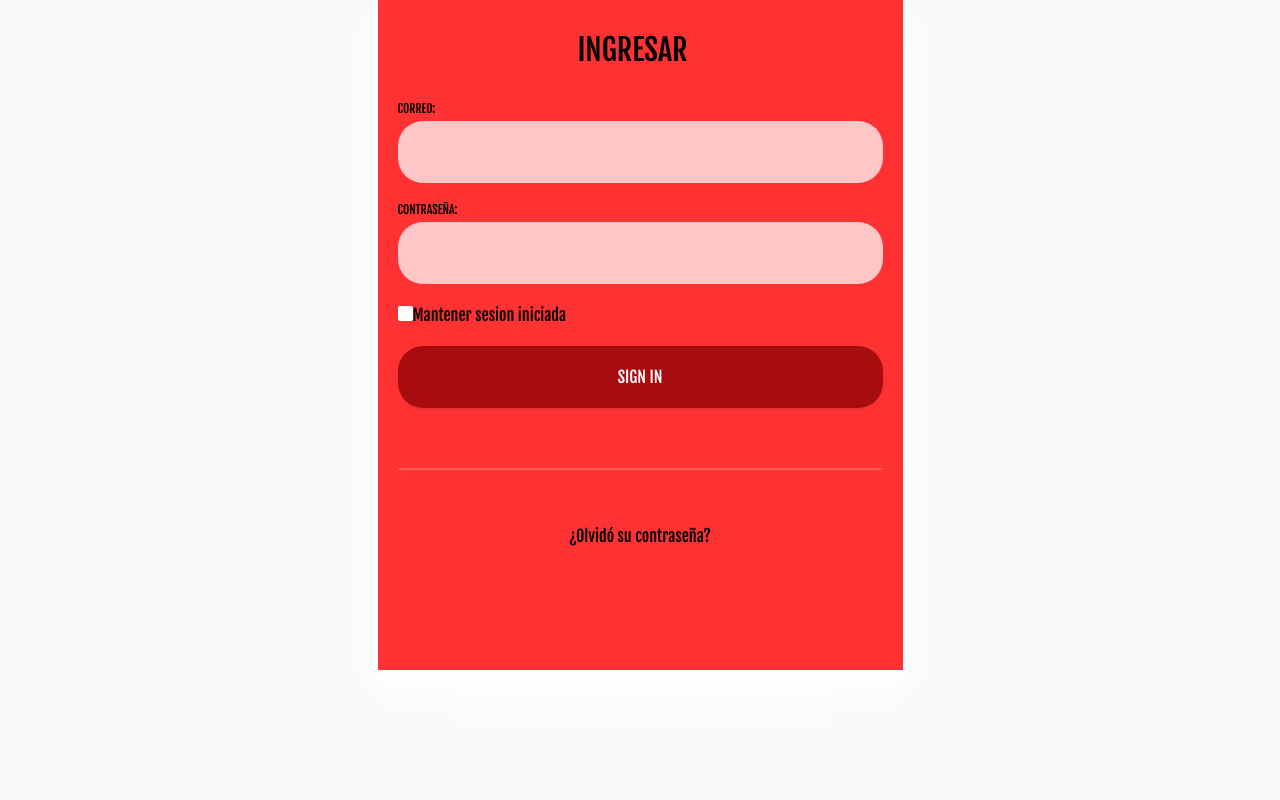
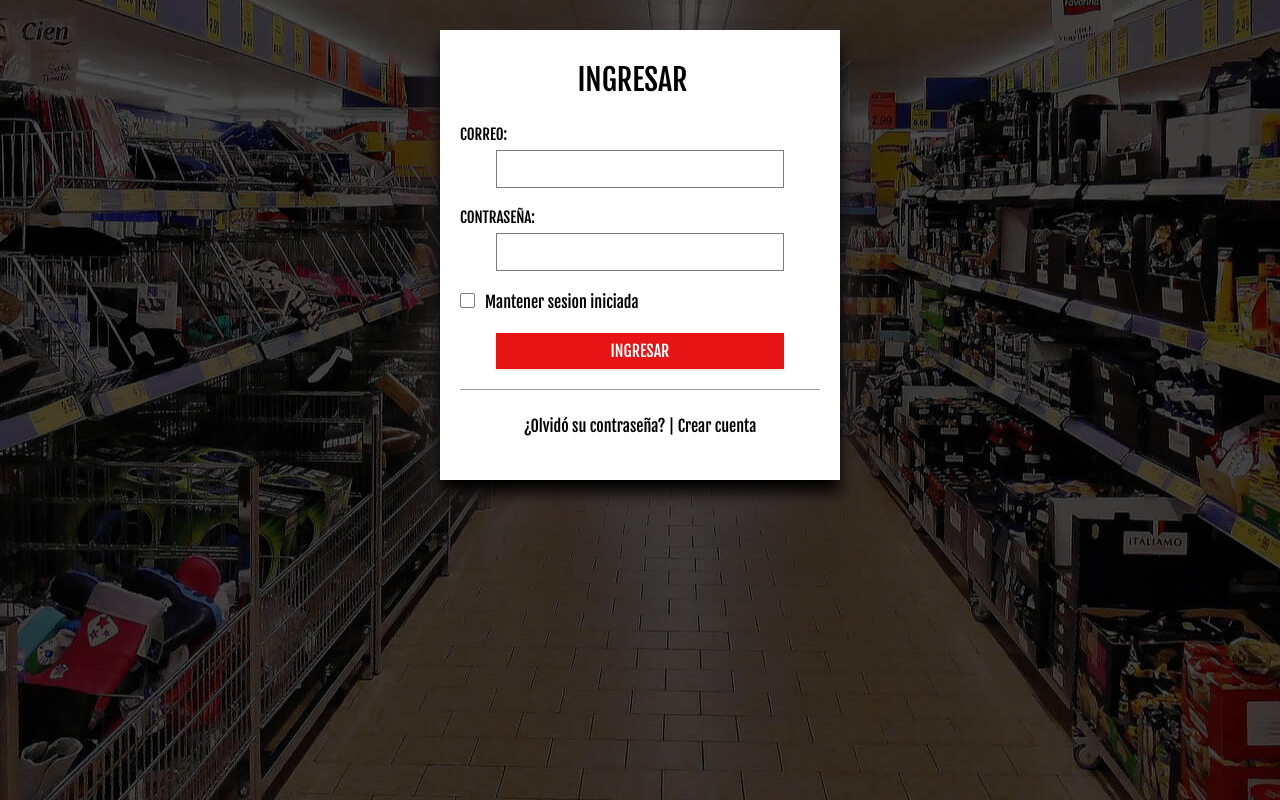
Before and after one commit to Sebas-TM/BodegaYasumiWeb, a React (Vite) app in the folder Bodega-Yasumi/: page /login in a window 1280 px wide. Built offline with nearby package versions, Linux system fonts and the light colour scheme.

Commit message:
login y register modificado

```diff
--- a/Bodega-Yasumi/src/assets/scss/components/login/login.scss
+++ b/Bodega-Yasumi/src/assets/scss/components/login/login.scss
@@ -4,7 +4,6 @@
 //     box-sizing: border-box;
 //     font-family: 'Roboto', sans-serif;
 // }
-
 
 /*body{
 	margin:0;
@@ -13,25 +12,52 @@
 	font:600 16px/18px 'Open Sans',sans-serif;
 }*/
 
-*,:after,:before{box-sizing:border-box}
-.clearfix:after,.clearfix:before{content:'';display:table}
-.clearfix:after{clear:both;display:block}
-a{color:inherit;text-decoration:none}
+@import '../../base/global';
+*,
+:after,
+:before {
+    box-sizing: border-box
+}
 
-.login-wrap{
-	width:100%;
-	margin:auto;
-	max-width:525px;
-	min-height:670px;
-	position:relative;
-	box-shadow:0 12px 15px 0 #fff,0 17px 50px 0 rgba(255, 255, 255, 1);
+body {
+    background-image: url(../../../../../background.jpg);
+    background-position: center;
+    background-repeat: no-repeat;
 }
-.login-html{
-	width:100%;
-	height:100%;
-	position:absolute;
-	padding: 2rem;
-	background:#ff3233;
+
+.clearfix:after,
+.clearfix:before {
+    content: '';
+    display: table
+}
+
+.clearfix:after {
+    clear: both;
+    display: block
+}
+
+a {
+    color: inherit;
+    text-decoration: none
+}
+
+.login-wrap {
+    width: 100%;
+    margin: auto;
+    margin-top: 3rem;
+    max-width: 40rem;
+    min-height: 45rem;
+    position: relative;
+    box-shadow: 0 12px 15px 0 rgb(0, 0, 0), 0 17px 50px 0 rgb(62, 52, 52);
+    // box-shadow: 0 12px 15px 0 rgba(0, 0, 0, 0.623);
+}
+
+.login-html {
+    width: 100%;
+    height: 100%;
+    position: absolute;
+    padding: 2rem;
+    background: #ffffff;
 }
 
 // .login-html .sign-in-htm,
@@ -46,105 +72,136 @@ a{color:inherit;text-decoration:none}
 // 	transition:all .4s linear;
 // }
 .login-html .sign-in,
-.login-form .group .check{
-	display:none;
+.login-form .group .check {
+    display: none;
 }
+
 .login-html .tab,
 .login-form .group .label,
-.login-form .group .button{
-	text-transform:uppercase;
-}
-.login-html .tab{
-	font-size:30px;
-	text-align: center;
-	margin-right:15px;
-	padding-bottom:5px;
-	margin:0 15px 10px 0;
-	display:inline-block;
-	border-bottom:2px solid transparent;
-}
-.login-html .sign-in:checked + .tab{
-	color:rgb(0, 0, 0);
-	border-color:#eeeeee;
-}
-.login-form{
-	min-height:345px;
-	position:relative;
-	perspective:1000px;
-	transform-style:preserve-3d;
-}
-.login-form .group{
-	margin-bottom:15px;
-}
-.login-form .group .label,
-.login-form .group .input{
-	width:100%;
-	color:rgb(95, 92, 92);
-	display:block;
+.login-form .group .button {
+    text-transform: uppercase;
 }
 
+.login-html .tab {
+    font-size: 3rem;
+    text-align: center;
+    margin: 0 1.5rem 1rem 0;
+    display: inline-block;
+}
 
-.login-form .group .button{
-	width:100%;
-	color:rgb(255, 255, 255);
-	display:block;
+.login-html .sign-in:checked+.tab {
+    color: rgb(0, 0, 0);
+    border-color: #eeeeee;
 }
+
+.login-form {
+    min-height: 35rem;
+    position: relative;
+    perspective: 1000px;
+    transform-style: preserve-3d;
+}
+
+.login-form .group {
+    margin-bottom: 1.5rem;
+}
+
+.login-form .group .label,
+.login-form .group .input {
+    width: 100%;
+    color: rgb(0, 0, 0);
+    display: block;
+}
+
+.login-form .group .label {
+    font-size: 1.5rem;
+    color: black;
+}
+
+.login-form .group .button {
+    width: 100%;
+    color: rgb(255, 255, 255);
+    display: block;
+    transition: .4s;
+    &:hover {
+        cursor: pointer;
+        transform: scale(1.1);
+    }
+}
+
 .login-form .group .input,
-.login-form .group .button{
-	border:none;
-	padding:15px 20px;
-	border-radius:25px;
-	background:rgba(255,255,255,0.726);
+.login-form .group .button {
+    border: none;
+    margin: auto;
+    max-width: 80%;
+    padding: .2rem;
+    padding-left: 1rem;
+    padding-right: 1rem;
+    background: rgba(255, 255, 255, 0.726);
 }
-.login-form .group input[data-type="password"]{
-	-webkit-text-security:circle;
+
+.login-form .group input[data-type="password"] {
+    -webkit-text-security: circle;
 }
-.login-form .group .label{
-	color:rgb(0, 0, 0);
-	font-size:12px;
+
+.login-form .group .button {
+    background: #e61414;
+    border-radius: 0%;
 }
-.login-form .group .button{
-	background:#860000b9;
+
+.login-form .group .input {
+    border: 1.5px solid #7e7b7b;
 }
-.login-form .group label .icon{
-	width:15px;
-	height:15px;
-	border-radius:2px;
-	position:relative;
-	display:inline-block;
-	background:#fffffffd;
+
+.login-form .group label .icon {
+    width: 1.5rem;
+    height: 1.5rem;
+    top: -2px;
+    border-radius: .2rem;
+    position: relative;
+    display: inline-block;
+    background: #fffffffd;
+    border: 1.5px solid #7e7b7b;
 }
+
 .login-form .group label .icon:before,
-.login-form .group label .icon:after{
-	content:'';
-	width:10px;
-	height:2px;
-	background:rgb(255, 255, 255);
-	position:absolute;
-	transition:all .2s ease-in-out 0s;
+.login-form .group label .icon:after {
+    content: '';
+    width: 10px;
+    height: 2px;
+    background: rgb(255, 255, 255);
+    position: absolute;
+    transition: all .2s ease-in-out 0s;
 }
-.login-form .group label .icon:before{
-	left:3px;
-	width:5px;
-	bottom:6px;
-	transform:scale(0) rotate(0);
+
+.login-form .group label .icon:before {
+    left: 2px;
+    width: 5px;
+    bottom: 5px;
+    transform: scale(0) rotate(0);
 }
-.login-form .group label .icon:after{
-	top:6px;
-	right:0;
-	transform:scale(0) rotate(0);
+
+.login-form .group label .icon:after {
+    top: 4px;
+    right: -1px;
+    transform: scale(0) rotate(0);
 }
-.login-form .group .check:checked + label{
-	color: #fff;
+
+.login-form .group .check:checked+label .icon {
+    background: #3229b3;
 }
-.login-form .group .check:checked + label .icon{
-	background:#3229b3;
+
+.login-form .group .check:checked+label .icon:before {
+    transform: scale(1) rotate(45deg);
 }
-.login-form .group .check:checked + label .icon:before{
-	transform:scale(1) rotate(45deg);
+
+.login-form .group .check:checked+label .icon:after {
+    transform: scale(1) rotate(-45deg);
 }
-.login-form .group .check:checked + label .icon:after{
-	transform:scale(1) rotate(-45deg);
+
+.login-form .group .group-check_label {
+    display: flex;
+    align-items: center;
+    gap: 1rem;
 }
 
 // .login-html .sign-in:checked + .tab + .sign-up + .tab + .login-form .sign-in-htm{
@@ -153,13 +210,13 @@ a{color:inherit;text-decoration:none}
 // .login-html .sign-up:checked + .tab + .login-form .sign-up-htm{
 // 	transform:rotate(0);
 // }
+.hr {
+    height: .1rem;
+    margin: 2rem 0 2rem 0;
+    background: rgba(0, 0, 0, 0.367);
+}
 
-.hr{
-	height:2px;
-	margin:60px 0 50px 0;
-	background:rgba(255,255,255,.2);
+.foot-lnk,
+.login-html .headerlog {
+    text-align: center;
 }
-.foot-lnk,
-.login-html .headerlog{
-	text-align:center;
-}
--- a/Bodega-Yasumi/src/assets/scss/components/register/register.scss
+++ b/Bodega-Yasumi/src/assets/scss/components/register/register.scss
@@ -1,142 +1,204 @@
-
-*,:after,:before{box-sizing:border-box}
-.clearfix:after,.clearfix:before{content:'';display:table}
-.clearfix:after{clear:both;display:block}
-a{color:inherit;text-decoration:none}
-
-.register-wrap{
-	width:100%;
-	margin:auto;
-	max-width:525px;
-	min-height:670px;
-	position:relative;
-	box-shadow:0 12px 15px 0 rgb(241, 250, 246),0 17px 50px 0 rgb(252, 255, 252);
-}
-.register-html{
-	width:100%;
-	height:100%;
-	position:absolute;
-	padding: 2rem;
-	background:rgba(255, 50, 51, 1);
+*,
+:after,
+:before {
+    box-sizing: border-box
 }
 
-.register-html .sign-up-html{
-	top:0;
-	left:0;
-	right:0;
-	bottom:0;
-	position:absolute;
-	transform:rotateY(180deg);
-	backface-visibility:hidden;
-	transition:all .4s linear;
+.clearfix:after,
+.clearfix:before {
+    content: '';
+    display: table
 }
+
+.clearfix:after {
+    clear: both;
+    display: block
+}
+
+body {
+    background-image: url(../../../../../background.jpg);
+    background-position: center;
+    background-repeat: no-repeat;
+}
+
+a {
+    color: inherit;
+    text-decoration: none
+}
+
+.register-wrap {
+    width: 100%;
+    margin: auto;
+    margin-top: 3rem;
+    max-width: 40rem;
+    min-height: 58rem;
+    position: relative;
+    box-shadow: 0 12px 15px 0 rgb(0, 0, 0), 0 17px 50px 0 rgb(62, 52, 52);
+}
+
+.register-html {
+    width: 100%;
+    height: 100%;
+    position: absolute;
+    padding: 2rem;
+    background: #ffffff;
+}
+
+.register-html .sign-up-html {
+    top: 0;
+    left: 0;
+    right: 0;
+    bottom: 0;
+    position: absolute;
+    transform: rotateY(180deg);
+    backface-visibility: hidden;
+    transition: all .4s linear;
+}
+
 .register-html .sign-up,
-.register-form .group .check{
-	display:none;
+.register-form .group .check {
+    display: none;
 }
+
 .register-html .tab,
 .register-form .group .label,
-.register-form .group .button{
-	text-transform:uppercase;
-}
-.register-html .tab{
-	font-size:30px;
-	margin-right:15px;
-	margin: auto;
-	padding-bottom:5px;
-	margin:0 15px 10px 0;
-	color: rgb(0, 0, 0);
-	display:inline-block;
-	border-bottom:2px solid transparent;
+.register-form .group .button {
+    text-transform: uppercase;
 }
 
-.register-form{
-	min-height:345px;
-	position:relative;
-	perspective:1000px;
-	transform-style:preserve-3d;
+.register-html .tab {
+    font-size: 3rem;
+    text-align: center;
+    margin: 0 1.5rem 1rem 0;
+    display: inline-block;
 }
-.register-form .group{
-	margin-bottom:15px;
+
+.register-form {
+    min-height: 345px;
+    position: relative;
+    perspective: 1000px;
+    transform-style: preserve-3d;
 }
+
+.register-form .group {
+    margin-bottom: 15px;
+}
+
 .register-form .group .label,
 .register-form .group .input,
-.register-form .group .button{
-	width:100%;
-	color:#fff;
-	display:block;
-}
-.register-form .group .input,
-.register-form .group .button{
-	border:none;
-	padding:15px 20px;
-	border-radius:25px;
-	background:rgba(255, 255, 255, 0.726);
-}
-.register-form .group input[data-type="password"]{
-	-webkit-text-security:circle;
-}
-.register-form .group .label{
-	color:rgb(0, 0, 0);
-	font-size:15px;
-}
-.register-form .group .button{
-	background:#860000b9;
-	margin-top: 2rem;
-}
-.register-form .group label .icon{
-	width:15px;
-	height:15px;
-	border-radius:2px;
-	position:relative;
-	display:inline-block;
-	background:rgba(255,255,255,.1);
-}
-.register-form .group label .icon:before,
-.register-form .group label .icon:after{
-	content:'';
-	width:10px;
-	height:2px;
-	background:#fff;
-	position:absolute;
-	transition:all .2s ease-in-out 0s;
-}
-.register-form .group label .icon:before{
-	left:3px;
-	width:5px;
-	bottom:6px;
-	transform:scale(0) rotate(0);
-}
-.lregister-form .group label .icon:after{
-	top:6px;
-	right:0;
-	transform:scale(0) rotate(0);
-}
-.register-form .group .check:checked + label{
-	color:#fff;
-}
-.register-form .group .check:checked + label .icon{
-	background:#ff3233;
-}
-.register-form .group .check:checked + label .icon:before{
-	transform:scale(1) rotate(45deg);
-}
-.register-form .group .check:checked + label .icon:after{
-	transform:scale(1) rotate(-45deg);
-}
-.register-html .sign-in:checked + .tab + .sign-up + .tab + .login-form .sign-in-htm{
-	transform:rotate(0);
-}
-.register-html .sign-up:checked + .tab + .login-form .sign-up-htm{
-	transform:rotate(0);
+.register-form .group .button {
+    width: 100%;
+    color: #fff;
+    display: block;
 }
 
-.hr{
-	height:2px;
-	margin:60px 0 50px 0;
-	background:rgba(255,255,255,.2);
+.register-form .group .input {
+    color: black;
 }
+
+.register-form .group .label {
+    font-size: 1.5rem;
+    color: black;
+}
+
+.register-form .group .input,
+.register-form .group .button {
+    border: none;
+    margin: auto;
+    max-width: 80%;
+    padding: .2rem;
+    padding-left: 1rem;
+    padding-right: 1rem;
+    background: rgba(255, 255, 255, 0.726);
+}
+
+.register-form .group input[data-type="password"] {
+    -webkit-text-security: circle;
+}
+
+.register-form .group .label {
+    color: rgb(0, 0, 0);
+    font-size: 15px;
+}
+
+.register-form .group .button {
+    margin-top: 3rem;
+    background: #e61414;
+    border-radius: 0%;
+    transition: .4s;
+    &:hover {
+        cursor: pointer;
+        transform: scale(1.1);
+    }
+}
+
+.register-form .group .input {
+    border: 1px solid #7a0707;
+}
+
+.register-form .group label .icon {
+    width: 15px;
+    height: 15px;
+    border-radius: 2px;
+    position: relative;
+    display: inline-block;
+    background: rgba(255, 255, 255, .1);
+}
+
+.register-form .group label .icon:before,
+.register-form .group label .icon:after {
+    content: '';
+    width: 10px;
+    height: 2px;
+    background: #fff;
+    position: absolute;
+    transition: all .2s ease-in-out 0s;
+}
+
+.register-form .group label .icon:before {
+    left: 3px;
+    width: 5px;
+    bottom: 6px;
+    transform: scale(0) rotate(0);
+}
+
+.lregister-form .group label .icon:after {
+    top: 6px;
+    right: 0;
+    transform: scale(0) rotate(0);
+}
+
+.register-form .group .check:checked+label {
+    color: #fff;
+}
+
+.register-form .group .check:checked+label .icon {
+    background: #ff3233;
+}
+
+.register-form .group .check:checked+label .icon:before {
+    transform: scale(1) rotate(45deg);
+}
+
+.register-form .group .check:checked+label .icon:after {
+    transform: scale(1) rotate(-45deg);
+}
+
+.register-html .sign-in:checked+.tab+.sign-up+.tab+.login-form .sign-in-htm {
+    transform: rotate(0);
+}
+
+.register-html .sign-up:checked+.tab+.login-form .sign-up-htm {
+    transform: rotate(0);
+}
+
+.hr {
+    height: .1rem;
+    margin: 2rem 0 2rem 0;
+    background: rgba(0, 0, 0, 0.367);
+}
+
 .foot-lnk,
-.register-html .headerreg{
-	text-align:center;
+.register-html .headerreg {
+    text-align: center;
 }
--- a/Bodega-Yasumi/src/pages/Login/Login.jsx
+++ b/Bodega-Yasumi/src/pages/Login/Login.jsx
@@ -48,17 +48,17 @@ const Login = () => {
                     </div>
                     <div className="group">
                         <input id="check" type="checkbox" className="check" />
-                        <label htmlFor="check">
+                        <label htmlFor="check" className='group-check_label'>
                             <span className="icon"></span>
                             Mantener sesion iniciada
                         </label>
                     </div>
                     <div className="group">
-                        <input type="submit" className="button" value="Sign In" />
+                        <input type="submit" className="button" value="Ingresar" />
                     </div>
-                    <div className="hr" />
+                    <div className="hr"/>
                     <div className="foot-lnk">
-                        <Link to="/register">¿Olvidó su contraseña?</Link>
+                        <Link to="/register">¿Olvidó su contraseña? | Crear cuenta</Link>
                     </div>
                 </div>
             </form>
```
Also changed, not shown: Bodega-Yasumi/background.jpg (added).
